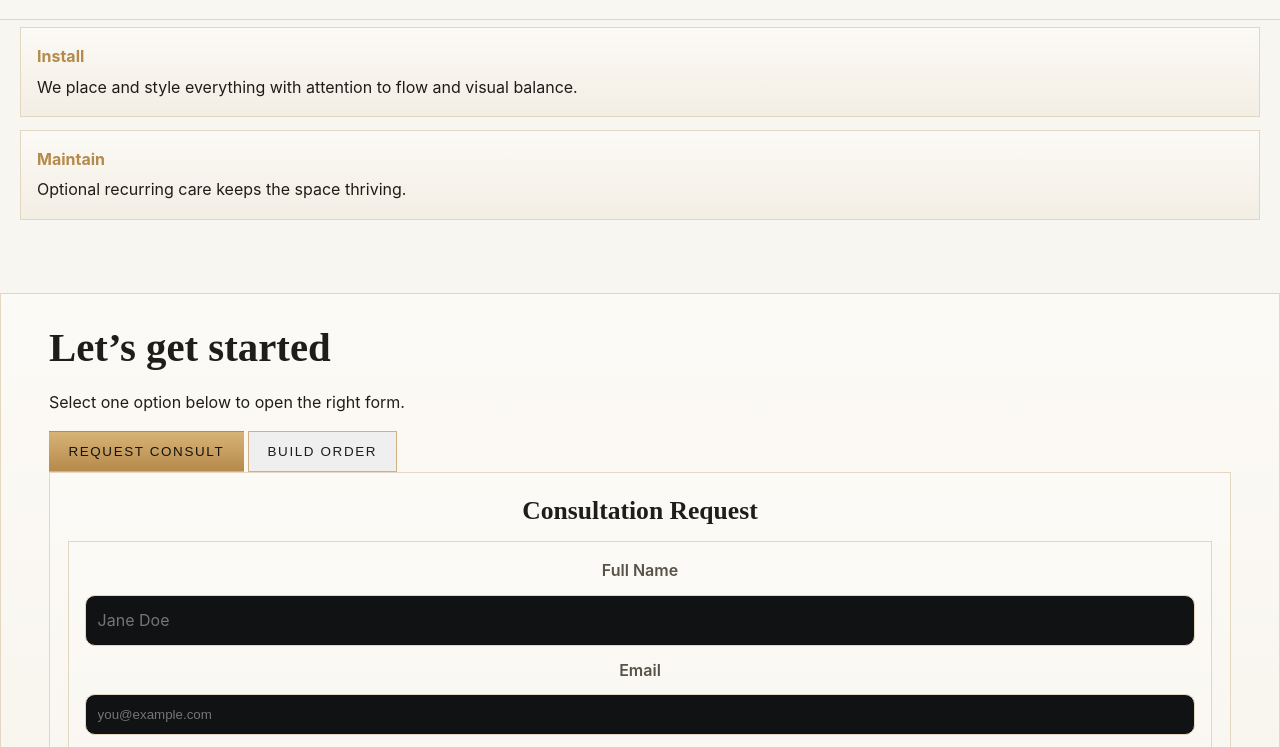
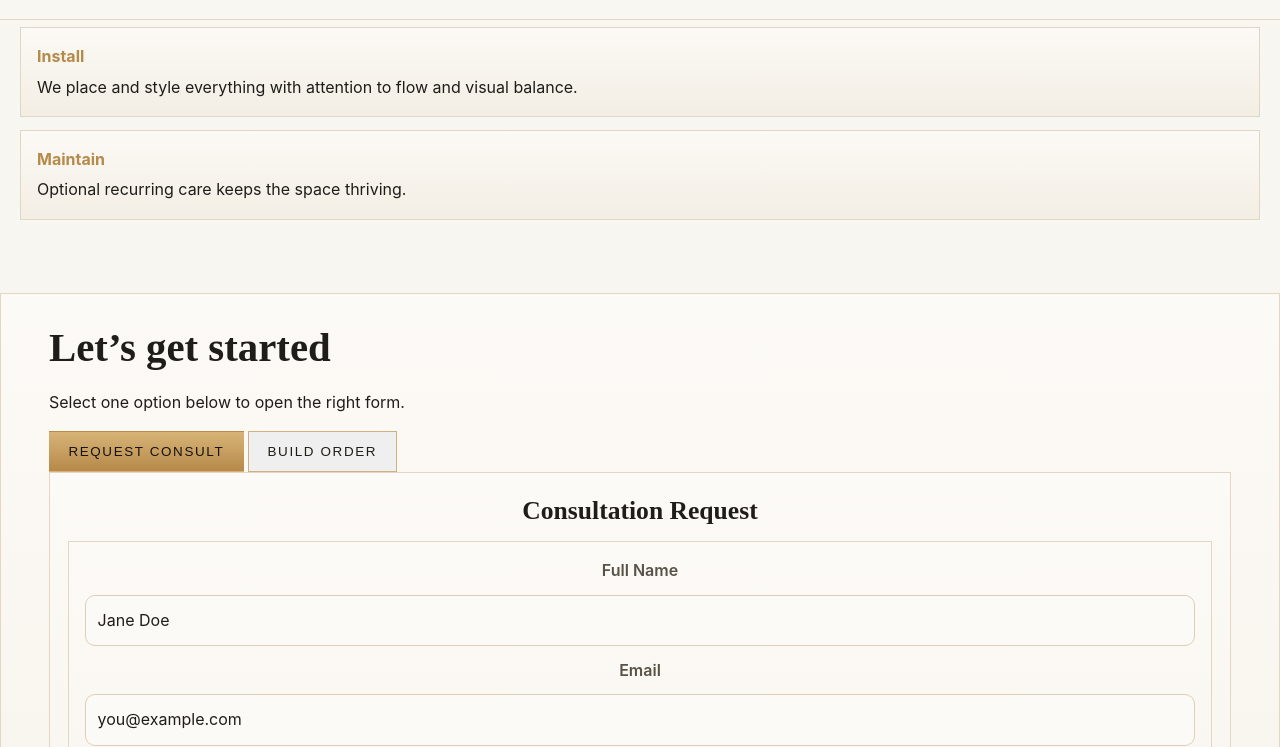
Before and after one commit to wpc-resonance/WPC-Website, a plain HTML site: page design.html in a window 1280 px wide. Both pictures are taken after a click on the button "REQUEST CONSULT". Shown: the part 2066-2813 px from the top of the page. Drawn offline with Linux system fonts and the light colour scheme.

Commit message:
Patent pending addition and visible fonts for CTAs

```diff
--- a/styles.css
+++ b/styles.css
@@ -389,26 +389,40 @@
 
 label { font-weight: 600; color: var(--muted); }
 
-input[type="email"] {
-  width: 100%;
-  background: #111214;
-  color: var(--text);
-  border: 1px solid var(--border);
-  border-radius: 10px;
-  padding: 0.75rem;
-}
-
+input[type="email"],
 input[type="text"],
 input[type="tel"],
+input[type="date"],
 select,
 textarea {
   width: 100%;
-  background: #111214;
+  background: color-mix(in srgb, var(--bg-elev) 94%, white 6%);
   color: var(--text);
-  border: 1px solid var(--border);
+  border: 1px solid color-mix(in srgb, var(--border) 78%, var(--gold-soft) 22%);
   border-radius: 10px;
   padding: 0.75rem;
   font: inherit;
+  caret-color: var(--text);
+  -webkit-text-fill-color: var(--text);
+}
+
+input[type="email"]::placeholder,
+input[type="text"]::placeholder,
+input[type="tel"]::placeholder,
+input[type="date"]::placeholder,
+textarea::placeholder {
+  color: color-mix(in srgb, var(--muted) 82%, white 18%);
+}
+
+input[type="email"]:focus,
+input[type="text"]:focus,
+input[type="tel"]:focus,
+input[type="date"]:focus,
+select:focus,
+textarea:focus {
+  outline: 0;
+  border-color: var(--gold);
+  box-shadow: 0 0 0 3px color-mix(in srgb, var(--gold-soft) 26%, transparent);
 }
 
 textarea {
@@ -1107,6 +1121,14 @@
   max-width: 44ch;
 }
 
+body[data-page="talismans"] .tal-copy p.tal-patent-note,
+body[data-page="talismans"] .tal-closing-inner p.tal-patent-note {
+  margin: 0.15rem 0 0;
+  font-size: 0.84rem;
+  letter-spacing: 0.02em;
+  color: color-mix(in srgb, var(--tal-muted) 94%, var(--tal-text) 6%);
+}
+
 body[data-page="talismans"] .tal-stacked {
   color: var(--tal-text) !important;
   line-height: 1.9;
@@ -1259,6 +1281,8 @@
 body[data-page="talismans"] .waitlist-form input[type="email"] {
   background: #181310;
   color: #f2eadf;
+  caret-color: #f2eadf;
+  -webkit-text-fill-color: #f2eadf;
   border: 1px solid rgba(195, 157, 100, 0.42);
 }
 
@@ -1308,6 +1332,8 @@
 body[data-page="talismans"].theme-light .waitlist-form input[type="email"] {
   background: #fffdfa;
   color: #2d251d;
+  caret-color: #2d251d;
+  -webkit-text-fill-color: #2d251d;
   border: 1px solid rgba(122, 93, 56, 0.48);
 }
 
```
Also changed, not shown: about.html (+1 -0 lines), talismans.html (+2 -0 lines).
